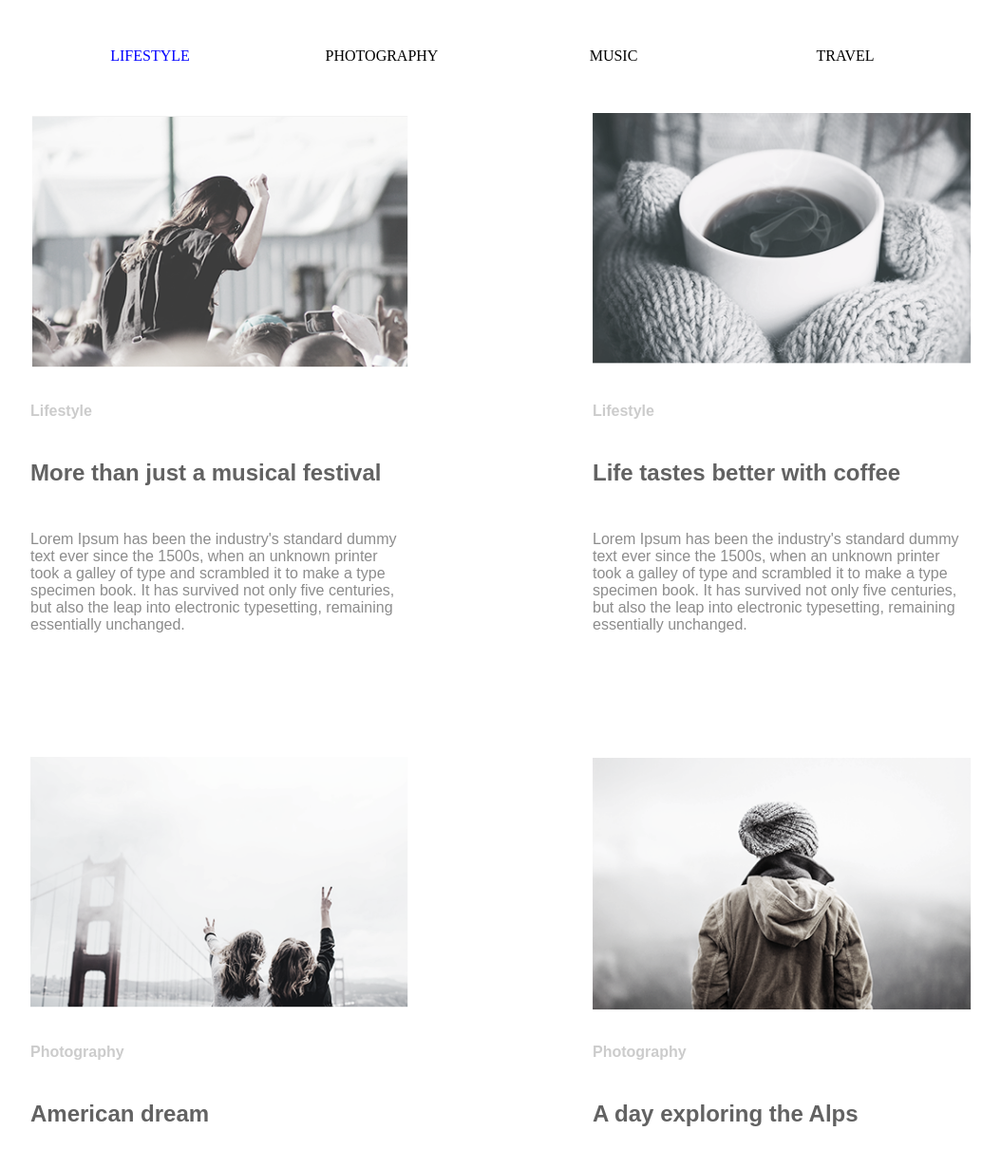
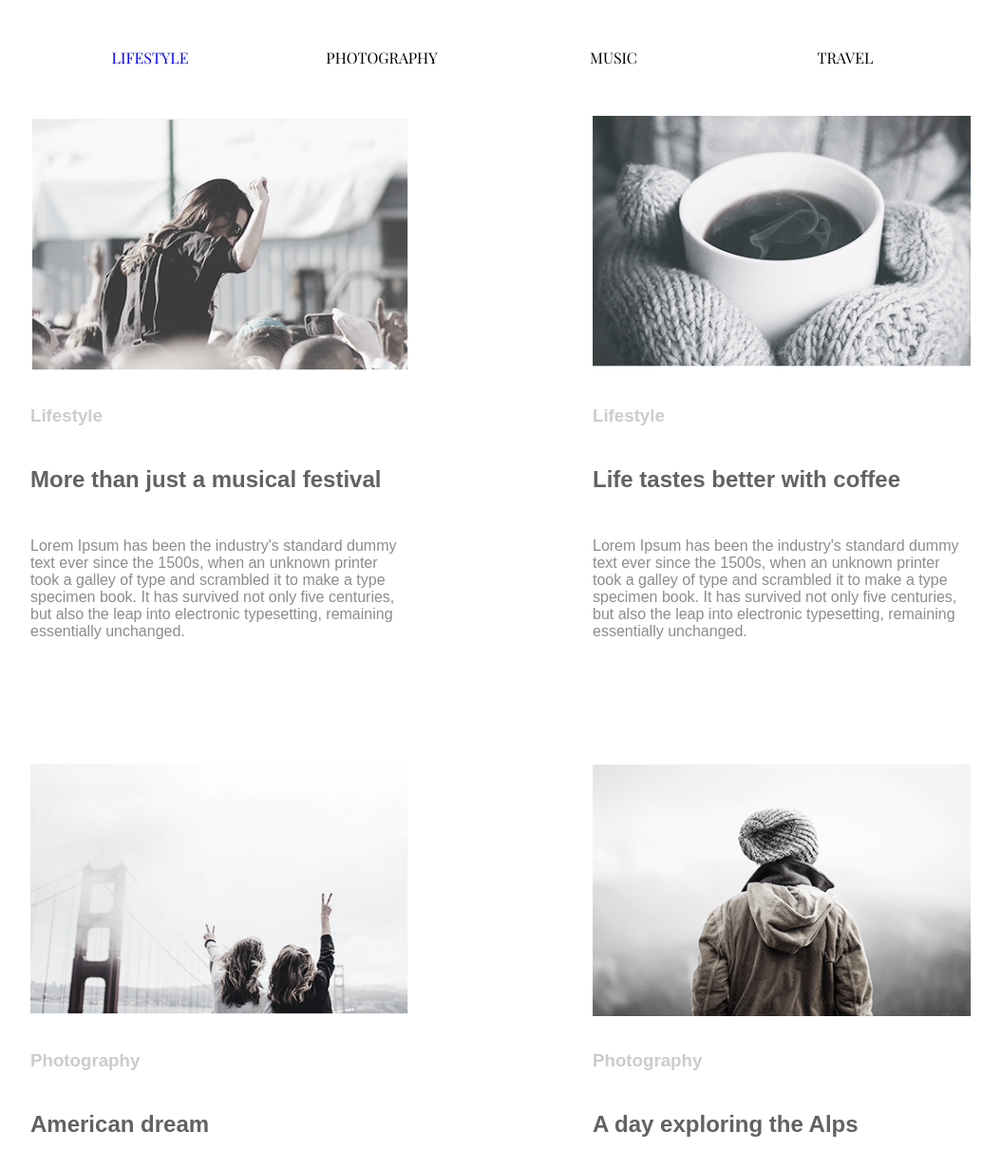
Before and after one commit to KateDolgopolova/goit-fe-course, a plain HTML site: page homework-03/index.html in a window 1280 px wide. Shown: the top 1231 px of the page at 95% size, without its empty margins (102-1156 px from the left). Drawn offline with nearby package versions, Linux system fonts and the light colour scheme.

Commit message:
initial commit

```diff
--- a/homework-03/index.html
+++ b/homework-03/index.html
@@ -3,26 +3,29 @@
 <head>
     <meta charset="UTF-8">
     <title>Journal Page</title>
+    <link href="https://fonts.googleapis.com/css?family=Playfair+Display" rel="stylesheet">
     <link rel="stylesheet" href="styles/journal.css">
 </head>
 <body>
 
 <div class="wrapper">
 
-    <div class="header">
-        <div class="headerFlexContainer">
-            <div class="menuFlexItem"><a href="#" class="current">Lifestyle</a></div>
-            <div class="menuFlexItem"><a href="#" class="notCurrent">Photography</a></div>
-            <div class="menuFlexItem"><a href="#" class="notCurrent">Music</a></div>
-            <div class="menuFlexItem"><a href="#" class="notCurrent">Travel</a></div>
-        </div>
-    </div>
+    <header class="header">
+        <nav class="headerFlexContainer">
+            <ul class = "memu">
+            <li class="menuFlexItem"><a href="#" class="current">Lifestyle</a></li>
+            <li class="menuFlexItem"><a href="#" class="notCurrent">Photography</a></li>
+            <li class="menuFlexItem"><a href="#" class="notCurrent">Music</a></li>
+            <li class="menuFlexItem"><a href="#" class="notCurrent">Travel</a></li>
+            </ul>
+        </nav>
+    </header>
 
 <div class="AllArticlesConteiner">
 <div class="ArticleItem">
     <div class="ArticleContiner">
         <img class="ArticleImage" src="img/Fest.png" alt="Fest">
-        <h4 class="ArticleTitleGrey">Lifestyle</h4>
+        <h3 class="ArticleTitleGrey">Lifestyle</h3>
         <h2 class="ArticleTitle">More than just a musical festival</h2>
         <p class="ArticleText">Lorem Ipsum has been the industry's standard dummy text ever since
             the 1500s, when an unknown printer took a galley of type and scrambled it to make a type specimen book.
@@ -33,7 +36,7 @@
 <div class="ArticleItem">
     <div class="ArticleContiner">
         <img class="ArticleImage" src="img/Coffee.png" alt="Coffee">
-        <h4 class="ArticleTitleGrey">Lifestyle</h4>
+        <h3 class="ArticleTitleGrey">Lifestyle</h3>
         <h2 class="ArticleTitle">Life tastes better with coffee</h2>
         <p class="ArticleText">Lorem Ipsum has been the industry's standard dummy text ever since
             the 1500s, when an unknown printer took a galley of type and scrambled it to make a type specimen book.
@@ -44,7 +47,7 @@
 <div class="ArticleItem">
     <div class="ArticleContiner">
         <img class="ArticleImage" src="img/Bridge.png" alt="Bridge">
-        <h4 class="ArticleTitleGrey">Photography</h4>
+        <h3 class="ArticleTitleGrey">Photography</h3>
         <h2 class="ArticleTitle">American dream</h2>
         <p class="ArticleText">Lorem Ipsum has been the industry's standard dummy text ever since
         the 1500s, when an
@@ -56,7 +59,7 @@
     <div class="ArticleItem">
     <div class="ArticleContiner">
         <img class="ArticleImage" src="img/Man.png" alt="Guy">
-        <h4 class="ArticleTitleGrey">Photography</h4>
+        <h3 class="ArticleTitleGrey">Photography</h3>
         <h2 class="ArticleTitle">A day exploring the Alps</h2>
         <p class="ArticleText">Lorem Ipsum has been the industry's standard dummy text ever since the
         1500s, when an unknown printer took a galley of type and scrambled it to make a type specimen book.
@@ -68,7 +71,7 @@
     <div class="ArticleItem">
     <div class="ArticleContiner">
         <img class="ArticleImage" src="img/Hat.png" alt="SummerHat">
-        <h4 class="ArticleTitleGrey">Lifestyle</h4>
+        <h3 class="ArticleTitleGrey">Lifestyle</h3>
         <h2 class="ArticleTitle">Top 10 songs to running</h2>
         <p class="ArticleText">Lorem Ipsum has been the industry's standard dummy text ever since the
         1500s, when an unknown printer took a galley of type and scrambled it to make a type specimen book.
@@ -79,7 +82,7 @@
     <div class="ArticleItem">
     <div class="ArticleContiner">
         <img class="ArticleImage" src="img/Road.png" alt="Road">
-        <h4 class="ArticleTitleGrey">Lifestyle</h4>
+        <h3 class="ArticleTitleGrey">Lifestyle</h3>
         <h2 class="ArticleTitle">Cold winter days</h2>
         <p class="ArticleText">Lorem Ipsum has been the industry's standard dummy text ever
         since the 1500s, when an unknown printer took a galley of type and scrambled it to make a type specimen book.
--- a/homework-03/styles/journal.css
+++ b/homework-03/styles/journal.css
@@ -2,6 +2,7 @@
     margin: 0;
     padding: 0;
     box-sizing: border-box;
+    font-family: 'Playfair Display', serif;
 }
 .wrapper{
     width: 1200px;
```
